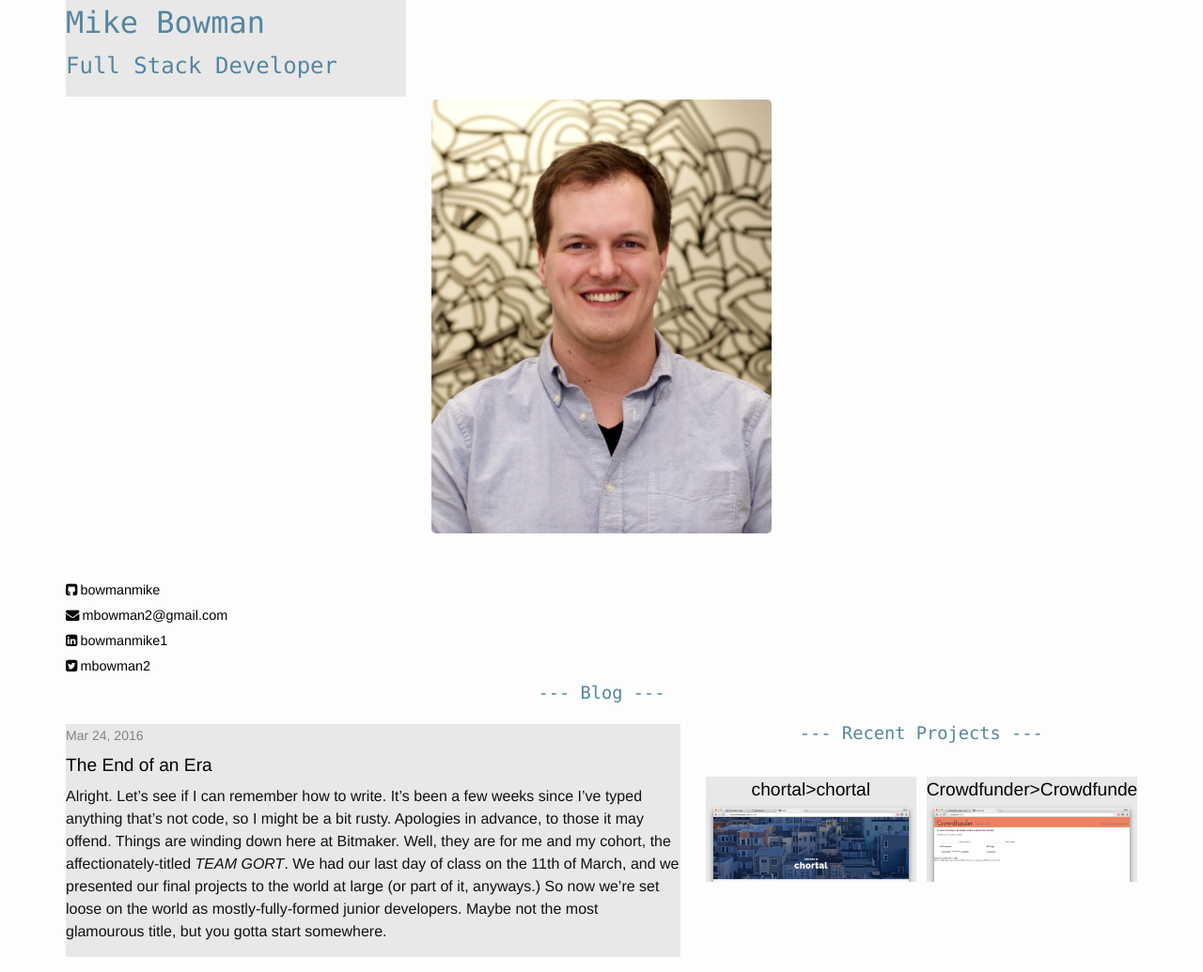
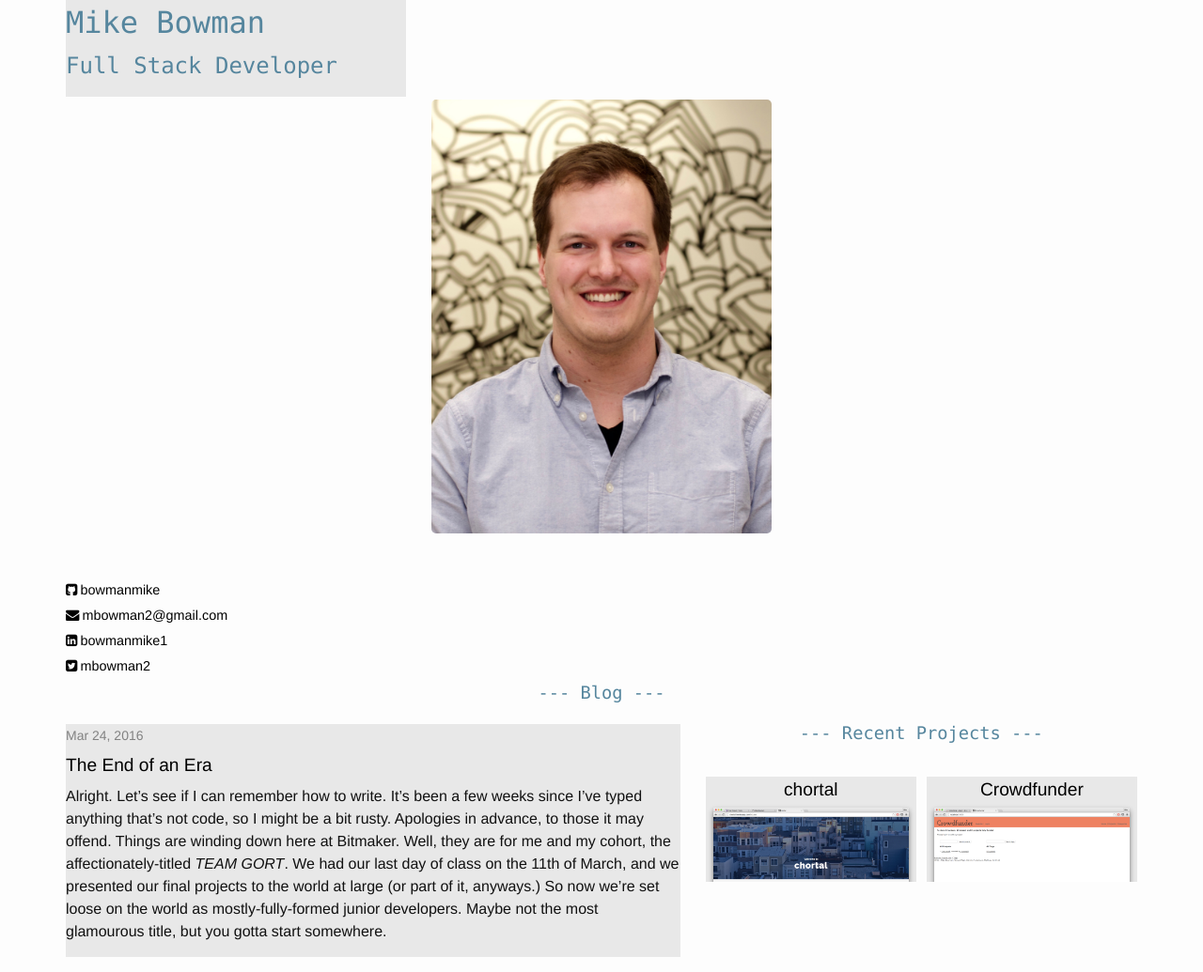
Before and after one commit to bowmanmike/bowmanmike.github.io, a Jekyll site: the page built from index.html, in a window 1280 px wide. Shown: the whole page at 94% size. Built offline with Jekyll 4.4.1, drawn with Linux system fonts in a browser that asks for light colours.

Commit message:
basically finished mobile version of index

```diff
--- a/css/index.scss
+++ b/css/index.scss
@@ -141,6 +141,7 @@ body {
         text-align: center;
         width: 100%;
         height: 7rem;
+        overflow-y: hidden;
       }
     }
   }
--- a/index.html
+++ b/index.html
@@ -42,7 +42,7 @@ custom_css: index
       {% for project in projects limit: 2 %}
         <a href="{{ project.url | prepend: site.baseurl }}" class="index-project-link">
           <li class="index-project-list-item">
-            <span class="index-project-title">{{ project.title }}</span>>{{ project.title }}</span>
+            <span class="index-project-title">{{ project.title }}</span>
             <img src="{{ project.image }}" alt="{{ project.name }}" class="index-project-thumbnail">
           </li>
         </a>
```
